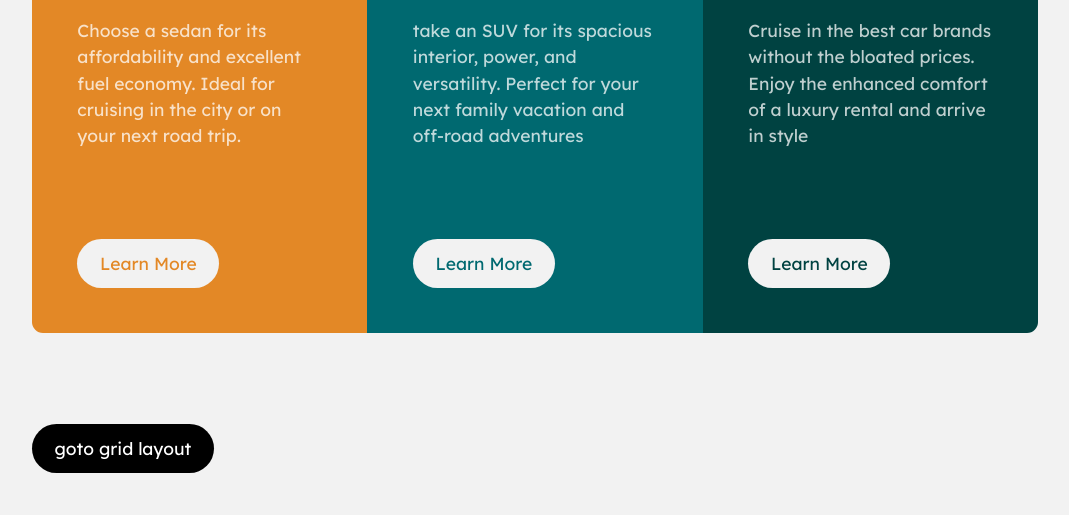
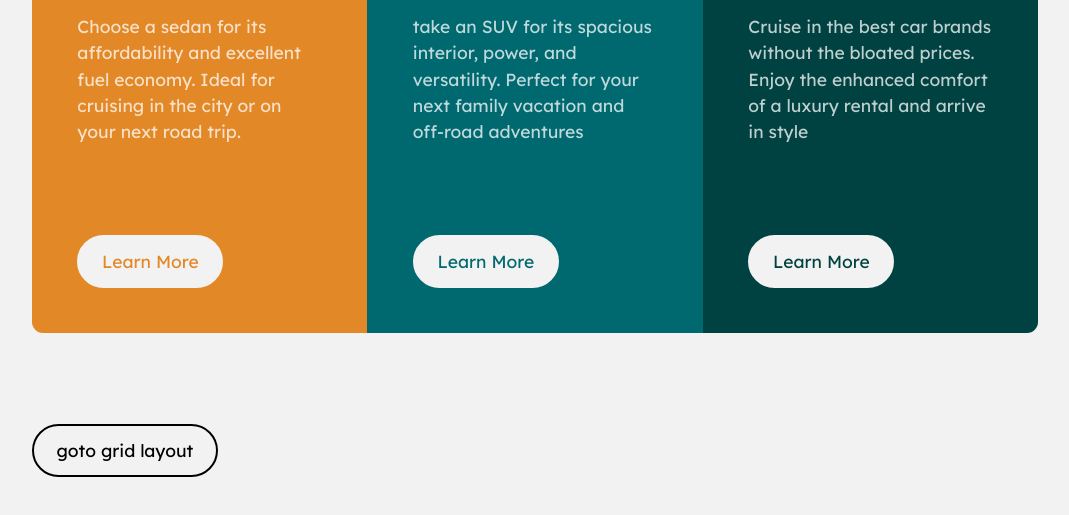
Before and after one commit to Adej0la/Layout-task, a plain HTML site: page index.html in a window 1280 px wide. In both pictures the pointer is over the link "goto grid layout". Shown: the part 257-772 px from the top of the page, without its empty margins (105-1174 px from the left). Drawn offline with Linux system fonts and the light colour scheme.

Commit message:
update: add hover state to buttons

```diff
--- a/styles.css
+++ b/styles.css
@@ -176,7 +176,7 @@ h2 {
 
 .button {
   background-color: var(--clr-neutral-200);
-  border: 0;
+  border: 2px solid var(--clr-neutral-200);
   border-radius: var(--space-s-m);
   padding-block: var(--space-3xs-2xs);
   padding-inline: var(--space-xs-s);
@@ -194,8 +194,20 @@ h2 {
   color: var(--clr-pry-300);
 }
 .button[data-state="inverted"] {
-  background: black;
+  background-color: black;
   color: white;
+}
+.button[data-state="inverted"]:hover {
+  border-color: black;
+  color: black;
+  background-color: var(--clr-neutral-200);
+  transition: color 100ms ease-in, background-color 50ms ease-in-out;
+}
+
+.copy > .button:hover {
+  background-color: transparent;
+  color: var(--clr-neutral-200);
+  transition: color 100ms ease-in, background-color 50ms ease-in;
 }
 
 /* Grid.html */
```
